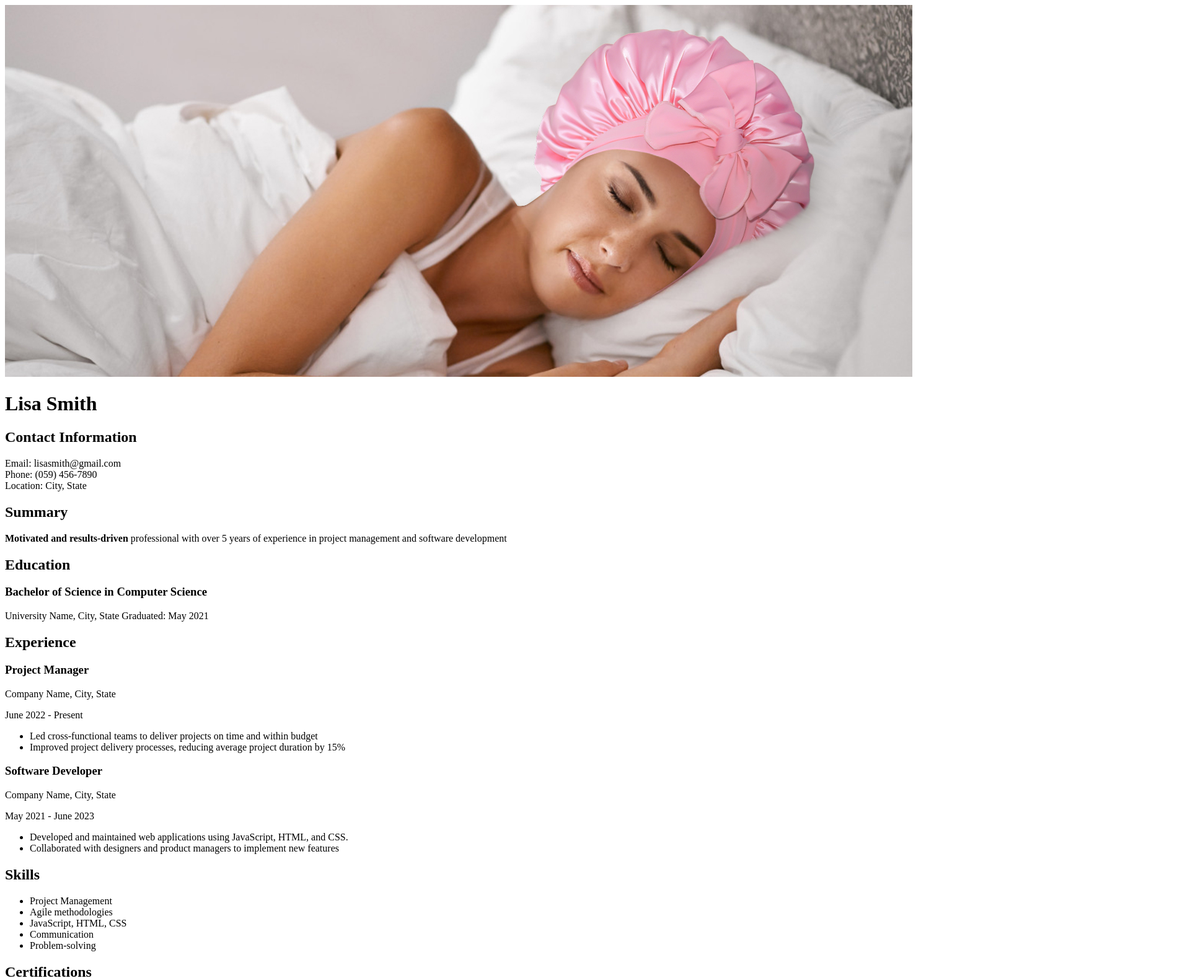
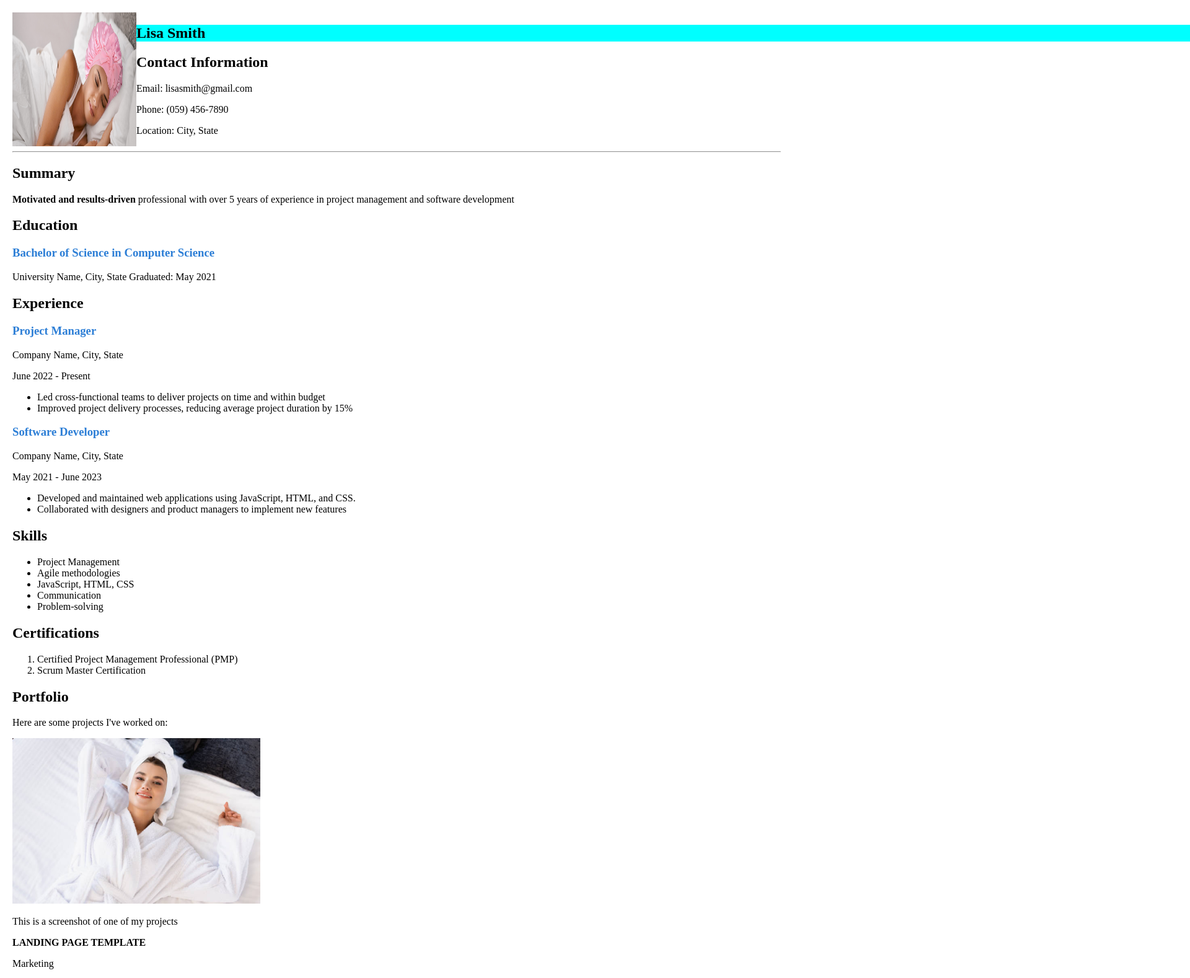
Before and after one commit to akosuaDama/T4G_CV, a plain HTML site: page index.html in a window 1280 px wide. Shown: the top 1578 px of the page at 62% size, 1920 px wide, since content can reach past the window. Drawn offline with Linux system fonts and the light colour scheme.

Commit message:
adding all files

```diff
--- a/index.html
+++ b/index.html
@@ -4,21 +4,34 @@
     <meta charset="UTF-8">
     <meta name="viewport" content="width=device-width, initial-scale=1.0">
     <title>Document</title>
+    <link rel="stylesheet" href="style.css">
 </head>
 <body>
-    <img src="images/whitewoman in bonnet.jpg" alt="whitewoman">
+    <section class="Contact">
+        <img src="images/whitewoman in bonnet.jpg" alt="whitewoman" width="200px" class="circle-image">
+        <div>
             <h1>Lisa Smith</h1>
             <h2>Contact Information</h2>
-    <p>Email: lisasmith@gmail.com <br>
-    Phone: (059) 456-7890 <br>
-    Location: City, State</p>
+            <p>Email: lisasmith@gmail.com</p>
+            <p>Phone: (059) 456-7890 </p>
+            <p>Location: City, State</p>
+        </div>
+    </section>
+
+    <hr>
+
+    <section>
         <h2>Summary</h2>
         <p><b>Motivated and results-driven</b> professional with over 5 years of experience in project management and software development</p>
+    </section>
+
+    <section>
         <h2>Education</h2>
         <h3>Bachelor of Science in Computer Science</h3>
-    <p>University Name, City, State
-        Graduated: May 2021
-    </p>
+        <p>University Name, City, State Graduated: May 2021</p>
+    </section>
+
+    <section>
         <h2>Experience</h2>
         <h3>Project Manager</h3>
         <p>Company Name, City, State</p>
@@ -27,6 +40,9 @@
                 <li>Led cross-functional teams to deliver projects on time and within budget</li>
                 <li>Improved project delivery processes, reducing average project duration by 15%</li>
             </ul>
+    </section>
+
+    <section>
         <h3>Software Developer</h3>
         <p>Company Name, City, State</p>
         <p>May 2021 - June 2023</p>
@@ -34,6 +50,9 @@
                 <li>Developed and maintained web applications using JavaScript, HTML, and CSS.</li>
                 <li>Collaborated with designers and product managers to implement new features</li>
             </ul>
+    </section>
+
+    <section>
         <h2>Skills</h2>
             <ul>
                 <li>Project Management</li>
@@ -42,20 +61,31 @@
                 <li>Communication</li>
                 <li>Problem-solving</li>
             </ul>
+    </section>
+
+    <section>
         <h2>Certifications</h2>
             <ol>
                 <li>Certified Project Management Professional (PMP)</li>
                 <li>Scrum Master Certification</li>
             </ol>
+    </section>
+
+    <section>
     <h2>Portfolio</h2>
     <p>Here are some projects I've worked on:</p>
-    <img src="images/woman in bathrobe.jpg" alt="bathrobe">
+    <div>
+    <img src="images/woman in bathrobe.jpg" alt="bathrobe" width="400px">
     <p>This is a screenshot of one of my projects</p>
     <p><b>LANDING PAGE TEMPLATE</b></p>
     <p>Marketing</p>
-    <img src="images/whitewoman in bonnet.jpg" alt="whitewoman">
+    <img src="images/whitewoman in bonnet.jpg" alt="whitewoman" width="400px">
+    </div>
+    </section>
+    <section>
     <h2>References</h2>
     <p>Available upon request</p>
     <button>Contact Me</button>
+    </section>
 </body>
 </html>
--- a/style.css
+++ b/style.css
@@ -0,0 +1,19 @@
+body{
+    margin: 20px;
+}
+.Contact{
+    display: flex;
+}
+h1{
+    background-color: aqua;
+    width: 2000px;
+}
+.circle image{
+    border-radius: 50%;
+    width: 100px;
+    height: 100px;
+    object-fit: cover;
+}
+h3{
+    color: rgb(44, 126, 214);
+}
```
Lines whose indentation alone changed are shown as unchanged.
